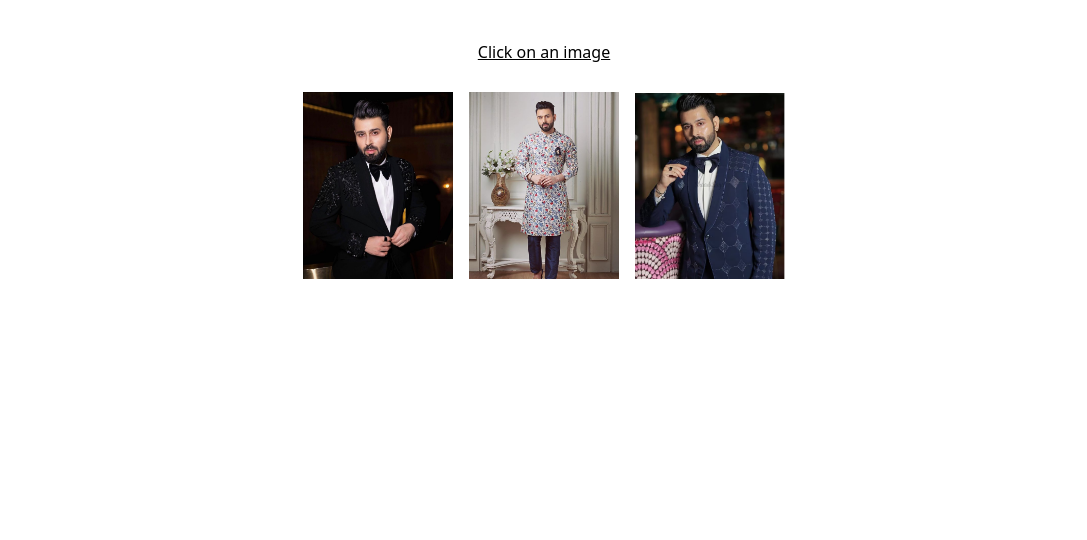
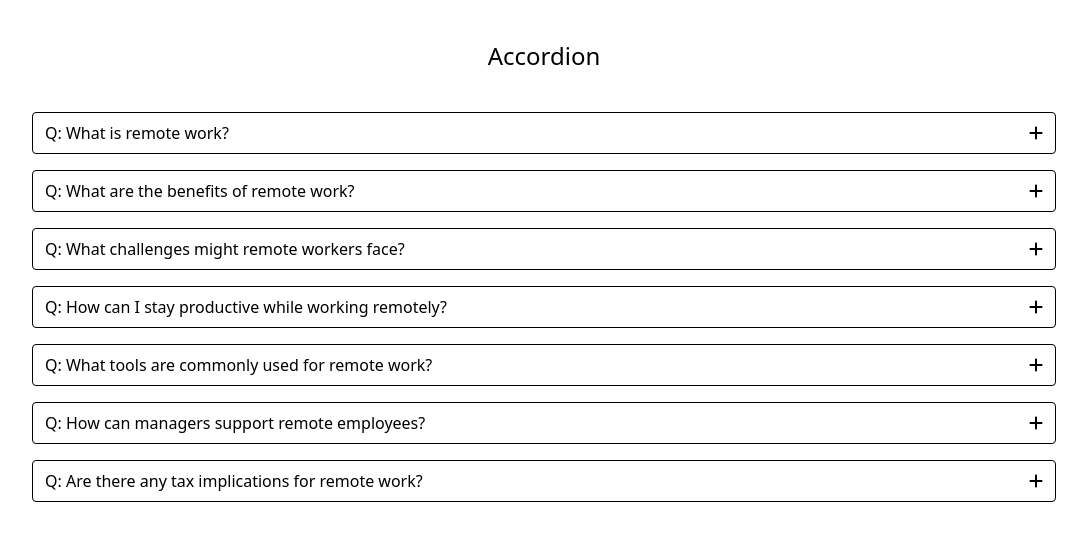
Before and after one commit to frontendsoni/frontend-mini-challenges, a React (Vite) app: page / in a window 1280 px wide. Shown: the top 540 px of the page, without its empty margins (96-1183 px from the left). Built offline with nearby package versions, Linux system fonts and the light colour scheme.

Commit message:
Third project completed

```diff
--- a/src/App.jsx
+++ b/src/App.jsx
@@ -1,13 +1,15 @@
 import './App.css'
 import Counter from './components/01-counter/Counter'
 import ImageGallery from './components/02-image-gallery/ImageGallery'
+import Accordion from './components/03-accordion/Accordion'
 
 function App() {
 
   return (
     <>
       {/* <Counter/> */}
-      <ImageGallery />
+      {/* <ImageGallery /> */}
+      <Accordion />
     </>
   )
 }
--- /dev/null
+++ b/src/components/03-accordion/Accordion.jsx
@@ -0,0 +1,38 @@
+import React, { useState } from "react";
+import { faMinus, faPlus } from "@fortawesome/free-solid-svg-icons";
+import { FontAwesomeIcon } from "@fortawesome/react-fontawesome";
+
+import FaqData from './FaqData.json'
+
+const Accordion = () => {
+const [openQId, setopenQId] = useState(null)
+
+const handleClick = (id) => {
+  setopenQId(openQId === id ? null : id)
+}
+
+  return (
+    <div className="mt-10 mx-auto">
+      <h3 className="text-2xl font-medium text-center">Accordion</h3>
+
+      <div className="accordian_wrapper max-w-5xl mx-auto mt-10">
+
+        {FaqData?.map((question) => (
+          <div className="accord wrap border rounded px-3 py-2 mb-4" key={question.id}>
+          <a
+            className="q_box flex justify-between items-center "
+            href="#"
+            onClick={() => handleClick(question.id)}
+          >
+            <span className="font-medium">{question.title}</span>
+            <FontAwesomeIcon icon={openQId === question.id ? faMinus : faPlus} />
+          </a>
+          {openQId === question.id && <p className="a_box mt-4">{question.info}</p>}
+        </div>
+        ))}
+      </div>
+    </div>
+  );
+};
+
+export default Accordion;
--- /dev/null
+++ b/src/components/03-accordion/FaqData.json
@@ -0,0 +1,44 @@
+[
+  {
+    "id": 1,
+    "title": "Q: What is remote work?",
+    "info": "Remote work, also known as telecommuting or working from home, is a work arrangement where employees can perform their job duties from a location outside of the traditional office, often using technology to stay connected.",
+    "multiple":false
+  },
+  {
+    "id": 2,
+    "title": "Q: What are the benefits of remote work?",
+    "info": "Some benefits of remote work include increased flexibility, reduced commuting time, cost savings, improved work-life balance, and access to a wider talent pool for employers.",
+    "multiple":false
+  },
+  {
+    "id": 3,
+    "title": "Q: What challenges might remote workers face?",
+    "info": "Common challenges include feelings of isolation, difficulty separating work and personal life, communication barriers, and potential distractions at home.",
+    "multiple":false
+  },
+  {
+    "id": 4,
+    "title": "Q: How can I stay productive while working remotely?",
+    "info": "To stay productive, establish a dedicated workspace, create a daily routine, set clear goals, take regular breaks, and maintain open communication with your team.",
+    "multiple":false
+  },
+  {
+    "id": 5,
+    "title": "Q: What tools are commonly used for remote work?",
+    "info": "Popular tools for remote work include communication platforms like Slack and Microsoft Teams, video conferencing tools like Zoom and Google Meet, project management tools like Trello and Asana, and file-sharing services like Google Drive and Dropbox.",
+    "multiple":false
+  },
+  {
+    "id": 6,
+    "title": "Q: How can managers support remote employees?",
+    "info": "Managers can support remote employees by providing clear expectations, regular check-ins, opportunities for virtual team building, access to necessary resources, and a culture of trust and accountability.",
+    "multiple":false
+  },
+  {
+    "id": 7,
+    "title": "Q: Are there any tax implications for remote work?",
+    "info": "Tax implications for remote work can vary depending on the employee's location and the employer's policies. It's essential to consult with a tax professional to understand specific requirements.",
+    "multiple":false
+  }
+]
```
